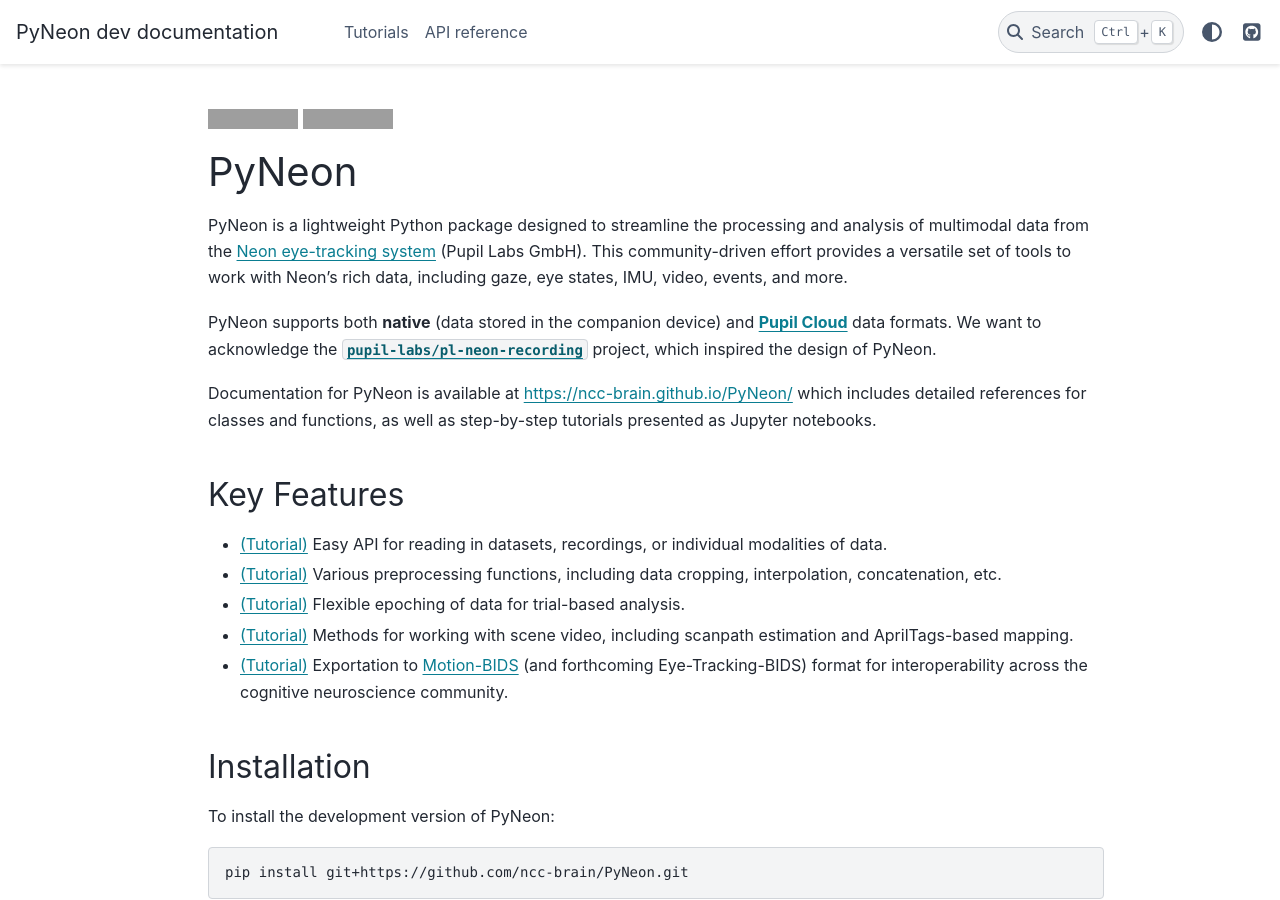
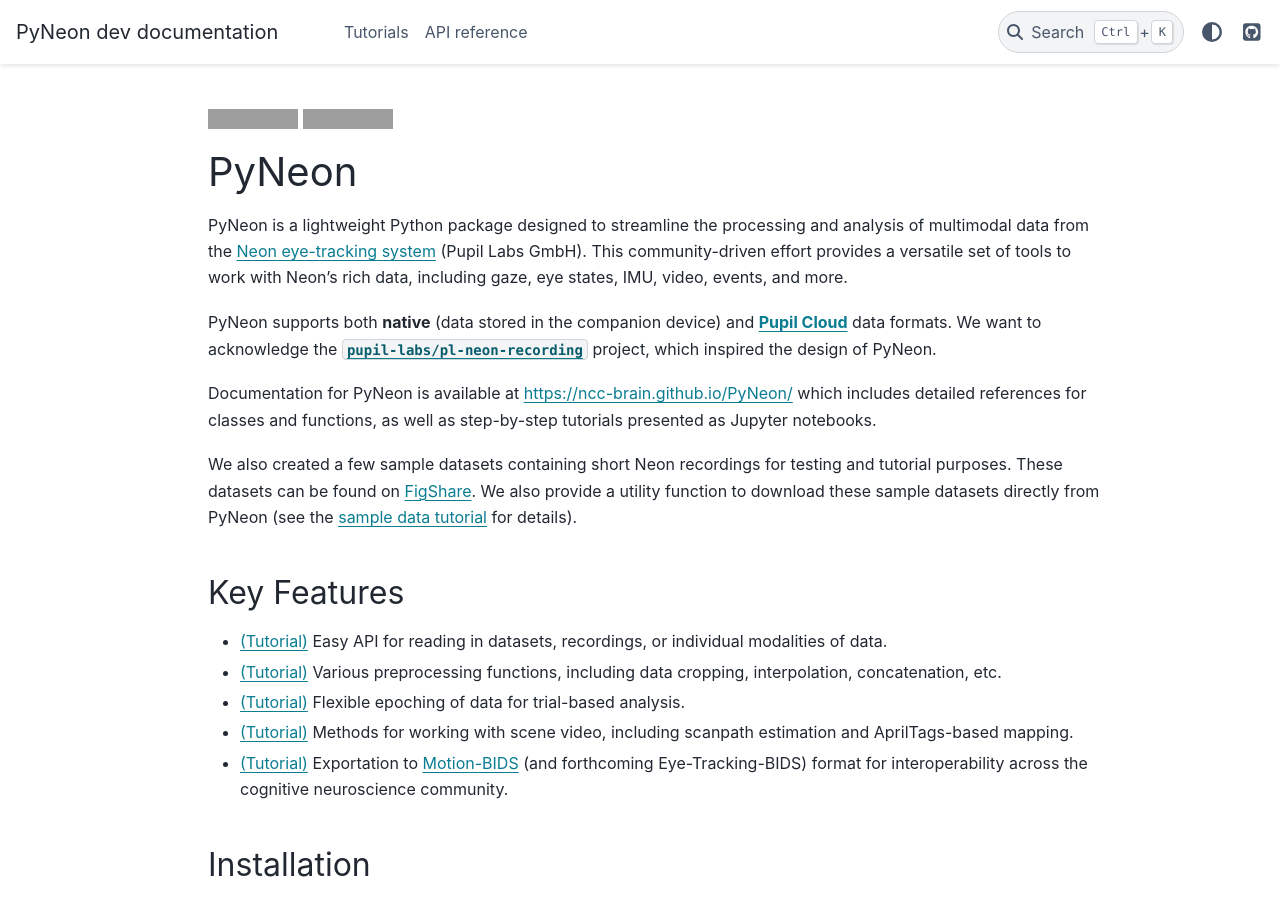
Before and after one commit to ncc-brain/PyNeon, a Sphinx documentation site: the page built from source/index.rst, in a window 1280 px wide and 900 px high. Built offline with Sphinx 7.4.7 and the PyData theme 0.15.4, drawn with Linux system fonts in a browser that asks for light colours; grey boxes are pictures that could not be loaded.

Commit message:
update reference

```diff
--- a/README.md
+++ b/README.md
@@ -13,6 +13,8 @@ events, and more.
 PyNeon supports both **native** (data stored in the companion device) and [**Pupil Cloud**](https://cloud.pupil-labs.com/) data formats. We want to acknowledge the [`pupil-labs/pl-neon-recording`](https://github.com/pupil-labs/pl-neon-recording/) project, which inspired the design of PyNeon.
 
 Documentation for PyNeon is available at <https://ncc-brain.github.io/PyNeon/> which includes detailed references for classes and functions, as well as step-by-step tutorials presented as Jupyter notebooks.
+
+We also created a few sample datasets containing short Neon recordings for testing and tutorial purposes. These datasets can be found on [FigShare](https://doi.org/10.6084/m9.figshare.30921452). We also provide a utility function to download these sample datasets directly from PyNeon (see the [sample data tutorial](https://ncc-brain.github.io/PyNeon/tutorials/sample_data.html) for details).
 
 ## Key Features
 
--- a/source/reference/index.rst
+++ b/source/reference/index.rst
@@ -13,3 +13,4 @@ PyNeon API
     events
     epochs
     video
+    utils
--- /dev/null
+++ b/source/reference/utils.rst
@@ -0,0 +1,6 @@
+Utility functions
+=================
+
+.. automodule:: pyneon.utils
+    :members:
+    :undoc-members:
```
Also changed, not shown: 1 other file.
